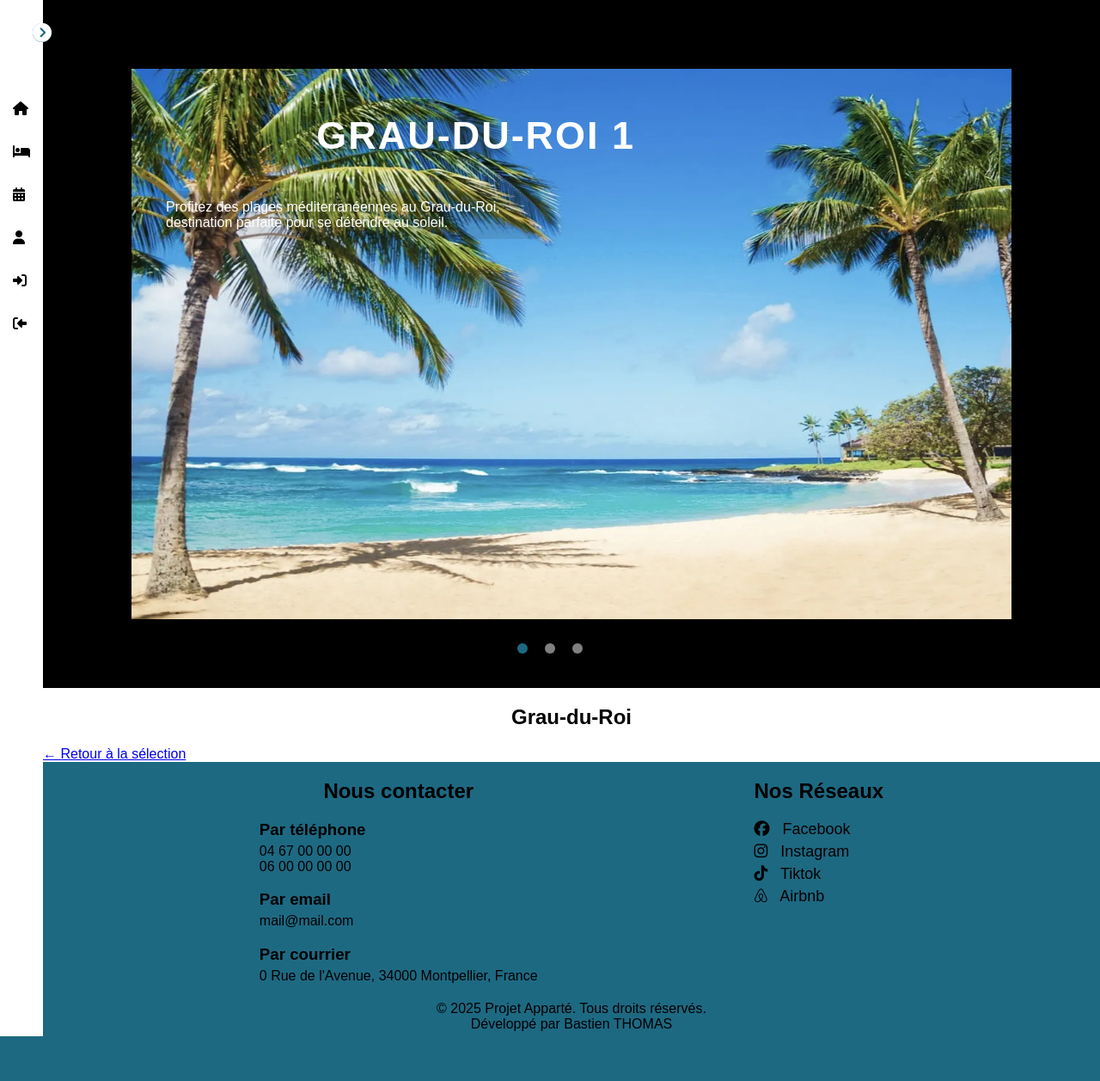
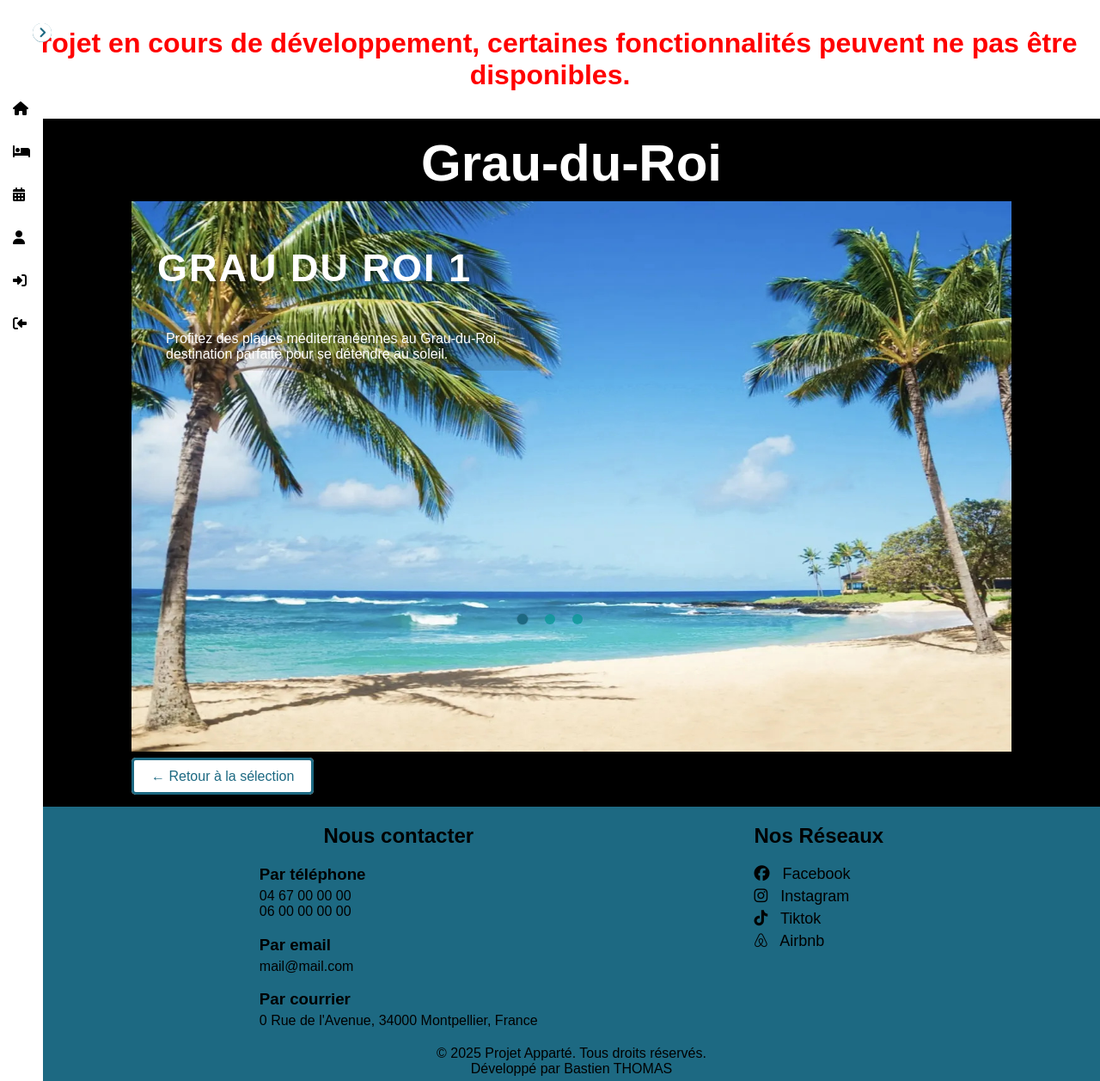
Before and after one commit to Bastien-Project/Apparte, a PHP site: page /chambre.php?lieu=grau-du-roi in a window 1280 px wide. Shown: the whole page at 86% size. Before the commit the page ends 1205 px from the top, so only its background shows below. Run offline with PHP 8.4, Linux system fonts and the light colour scheme; some libraries are stand-ins or nearby versions.

Commit message:
ajustement sliders

```diff
--- a/chambre.php
+++ b/chambre.php
@@ -12,9 +12,9 @@ $lieux = [
             './images/grau-du-roi-3.jpg'
         ],
         'alt' => [
-            'Grau-du-Roi 1',
-            'Grau-du-Roi 2',
-            'Grau-du-Roi 3'
+            'Grau du Roi 1',
+            'Grau du Roi 2',
+            'Grau du Roi 3'
         ],
         'description' => [
             'Profitez des plages méditerranéennes au Grau-du-Roi, destination parfaite pour se détendre au soleil.',
@@ -68,17 +68,15 @@ if ($lieuKey && isset($lieux[$lieuKey])) {
 
     include "slider.php";
 
-    echo "<h2>{$lieu['label']}</h2>";
-    echo '<div class="lieu-detail"><a href="chambre.php" class="btn">← Retour à la sélection</a></div>';
 } else {
     // Affichage du sélecteur de lieux
     echo "<h2>Choisissez votre lieu de réservation</h2>";
     echo '<div class="chambre-container">';
     foreach ($lieux as $ville => $lieu) {
         echo '<div class="chambre">';
-        echo '<h3>' . htmlspecialchars($lieu['label']) . '</h3>';
-        echo '<img src="' . htmlspecialchars($lieu['images'][0]) . '" alt="' . htmlspecialchars($lieu['alt'][0]) . '">';
-        echo '<p>' . htmlspecialchars($lieu['description'][0]) . '</p>';
+        echo '<h3>' . $lieu['label'] . '</h3>';
+        echo '<img src="' . $lieu['images'][0] . '" alt="' . $lieu['alt'][0] . '">';
+        echo '<p>' . $lieu['description'][0] . '</p>';
         echo '<a href="chambre.php?lieu=' . $ville . '" class="btn">Découvrir</a>';
         echo '</div>';
     }
--- a/header.php
+++ b/header.php
@@ -9,3 +9,7 @@
     <script src="script-slider.js" defer></script>
     <script src="https://kit.fontawesome.com/8a2d35d848.js" crossorigin="anonymous"></script>
 </head>
+
+<div style="color:red; font-weight: bold; font-size: 2em; text-align: center; margin: 20px;">
+    <p>Projet en cours de développement, certaines fonctionnalités peuvent ne pas être disponibles.</p>
+</div>
--- a/script-slider.js
+++ b/script-slider.js
@@ -1,14 +1,18 @@
-
 document.addEventListener("DOMContentLoaded", () => {
     const slides = document.querySelectorAll('.slide');
-    const btns = document.querySelectorAll('.btn');
+    const btns = document.querySelectorAll('.navigation .btn');
     let currentIndex = 0;
     let timer;
+
+    // Si aucun slide, on ne fait rien
+    if (slides.length === 0 || btns.length === 0) return;
 
     function setActiveSlide(index) {
         slides.forEach((slide, i) => {
             slide.classList.toggle('active', i === index);
-            btns[i].classList.toggle('active', i === index);
+            if (btns[i]) {
+                btns[i].classList.toggle('active', i === index);
+            }
         });
         currentIndex = index;
     }
@@ -34,5 +38,6 @@ document.addEventListener("DOMContentLoaded", () => {
         startAutoplay();
     }
 
+    setActiveSlide(0);
     startAutoplay();
 });
--- a/slider.php
+++ b/slider.php
@@ -1,4 +1,9 @@
 <div class="div-slider">
+    <?php if (isset($lieu['images'])) { ?>
+        <div class="lieu-detail-top">
+            <h2><?php echo $lieu['label']; ?></h2>
+        </div>
+    <?php } ?>
     <div class="img-slider">
         <?php
         // Cas 1 : Slides générales (avec 'img', 'title', etc.)
@@ -32,12 +37,13 @@
                 if (isset($lieu['description'][$index])) {
                     echo '<p>' . $lieu['description'][$index] . '</p>';
                 }
-                echo '</div></div>';
+                echo '</div>';
+
+                echo '</div>';
             }
         }
         ?>
 
-        <!-- Navigation dots -->
         <div class="navigation">
             <?php
             $count = isset($slides[0]) ? count($slides) : (isset($lieu['images']) ? count($lieu['images']) : 0);
@@ -47,4 +53,9 @@
             ?>
         </div>
     </div>
+    <?php if (isset($lieu['images'])) { ?>
+        <div class="lieu-detail">
+            <a href="chambre.php" class="btn">← Retour à la sélection</a>
+        </div>
+    <?php } ?>
 </div>
--- a/style.css
+++ b/style.css
@@ -152,6 +152,10 @@ body.blur .main-content {
     margin: 0;
 }
 
+.chambre p {
+    margin-bottom: 20px;
+}
+
 /* SLIDER */
 .div-slider {
     margin: 0px;
@@ -160,9 +164,18 @@ body.blur .main-content {
     font-family: "Poppins", sans-serif;
     height: 100vh;
     display: flex;
+    flex-direction: column;
     justify-content: center;
     align-items: center;
     background: #000;
+    color: #FFF;
+}
+
+.lieu-detail-top h2 {
+    color: #fff;
+    font-size: 60px;
+    font-weight: 800;
+    margin : 0;
 }
 
 .img-slider {
@@ -203,6 +216,7 @@ body.blur .main-content {
     text-transform: uppercase;
     font-weight: 800;
     letter-spacing: 2px;
+    text-align: left;
 }
 
 .img-slider .slide .info p {
@@ -218,13 +232,13 @@ body.blur .main-content {
     z-index: 2;
     position: absolute;
     display: flex;
-    bottom: 30px;
+    bottom: 8%;
     left: 50%;
     transform: translateX(-50%);
 }
 
 .img-slider .navigation .btn {
-    background: rgba(255, 255, 255, 0.5);
+    background: rgba(10, 150, 150, 0.8);
     width: 12px;
     height: 12px;
     margin: 10px;
@@ -235,6 +249,20 @@ body.blur .main-content {
 .img-slider .navigation .btn.active {
     background: #1D6982;
     box-shadow: 0 0 2px rgba(0, 0, 0, 0.5);
+}
+
+.lieu-detail {
+    width: 80vw;
+    margin: 10px;
+}
+
+a.btn {
+    background-color: #FFF;
+    border: 3px solid #1D6982;
+    border-radius: 5px;
+    color: #1D6982;
+    padding: 10px 20px;
+    text-decoration: none;
 }
 
 /*FIN SLIDER */
```
Also changed, not shown: grau-du-roi.php (deleted, +0 -26 lines).
